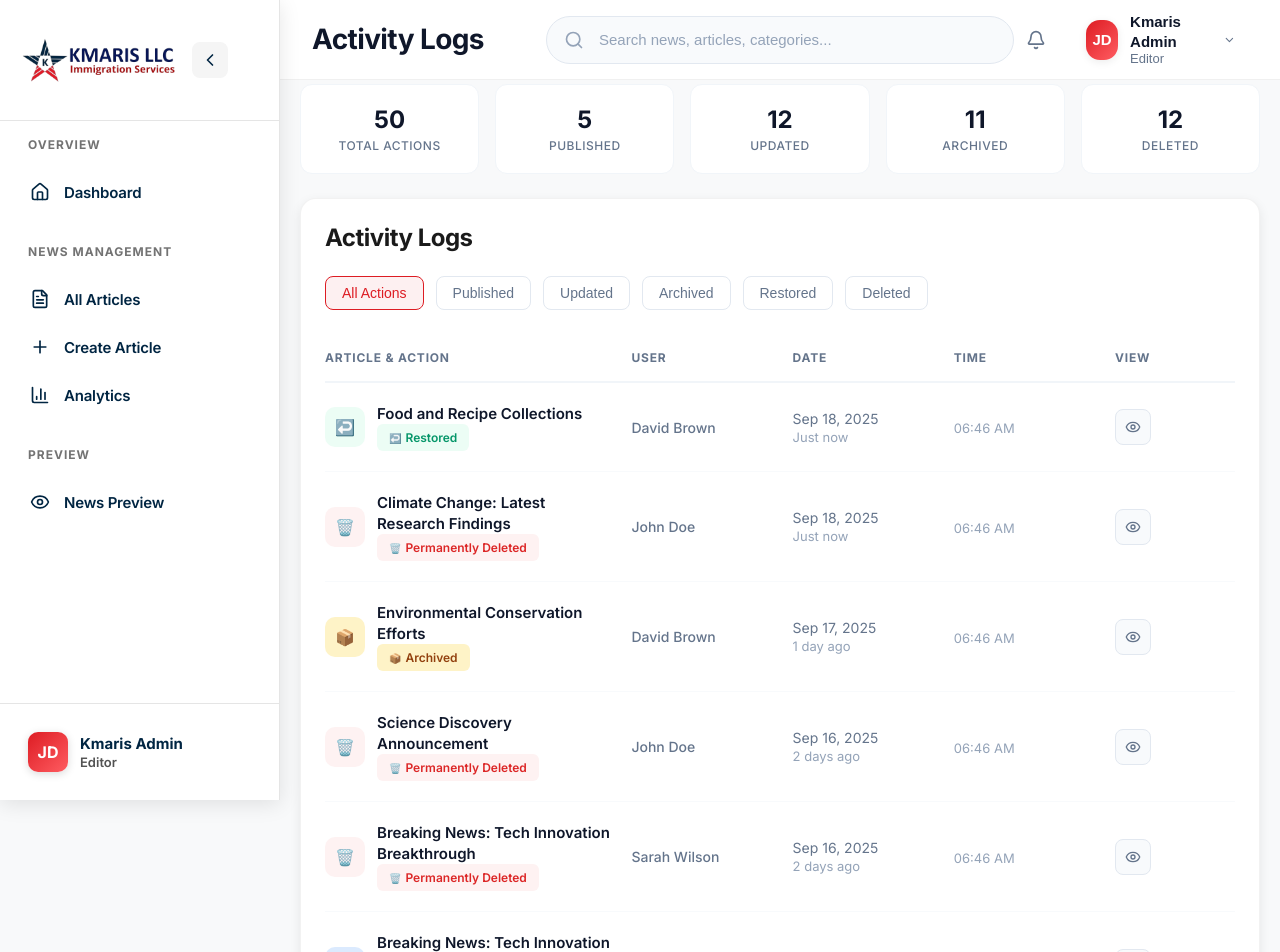
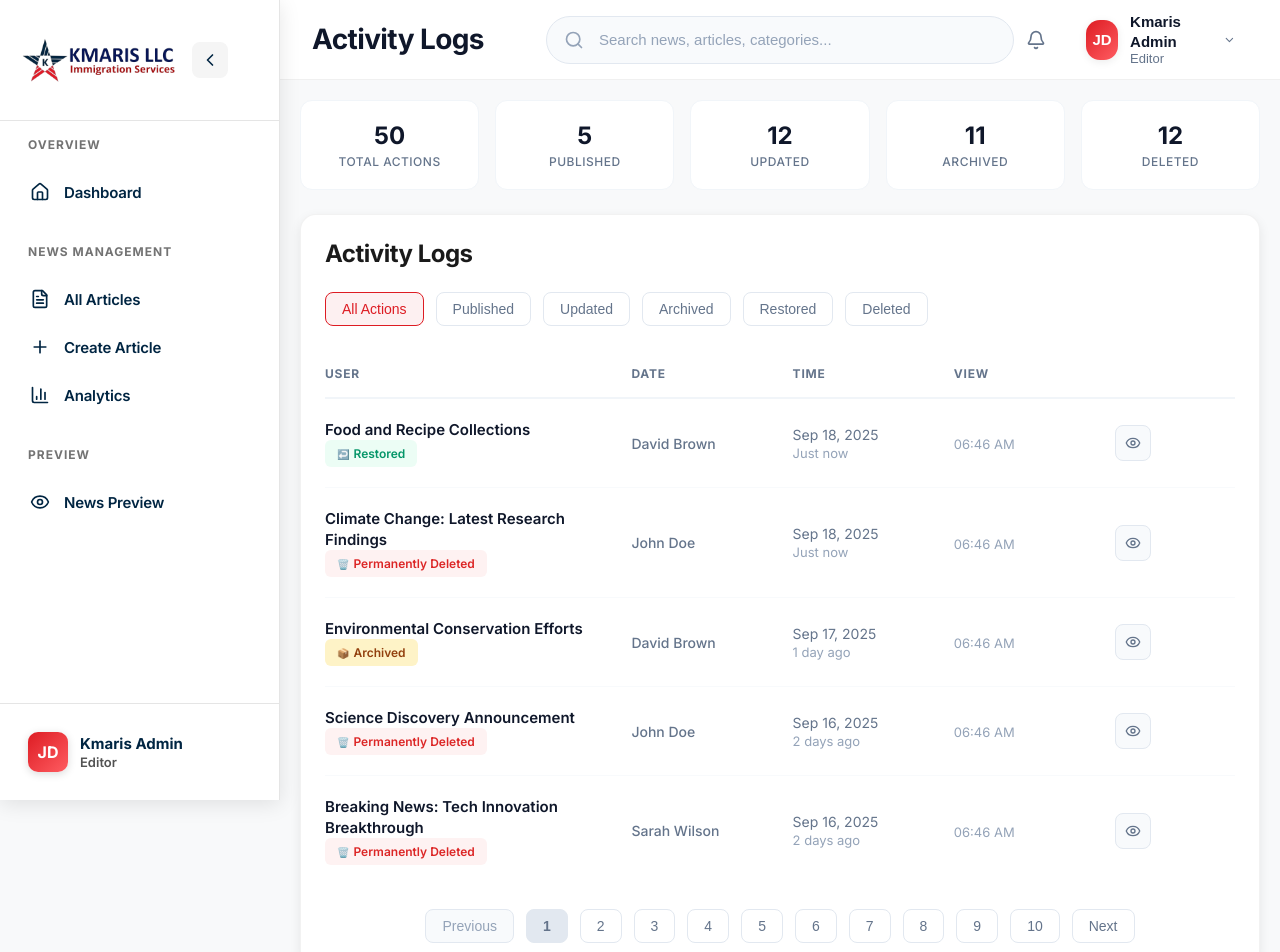
Before and after one commit to Guheil/kmaris-news-dashboard, a Next.js app: page /news-dashboard/logs in a window 1280 px wide. Shown: the top 952 px of the page. Built offline with nearby package versions, Linux system fonts and the light colour scheme; sample sign-in values are in the browser's storage.

Commit message:
style(HeaderNews): adjusted the padding of the web

```diff
--- a/src/app/news-dashboard/create-article/elements.tsx
+++ b/src/app/news-dashboard/create-article/elements.tsx
@@ -13,6 +13,7 @@ export const CreateArticleRoot = styled("div")({
 
 export const MainContent = styled("main")<{
   sidebarOpen: boolean;
+
   isMobile: boolean;
 }>(({ theme, sidebarOpen, isMobile }) => ({
   flex: 1,
--- a/src/app/news-dashboard/logs/Logs.tsx
+++ b/src/app/news-dashboard/logs/Logs.tsx
@@ -179,7 +179,7 @@ export const Logs: FC<LogsProps> = ({
     user: "all",
   });
   const [currentPage, setCurrentPage] = useState(1);
-  const logsPerPage = 10;
+  const logsPerPage = 5;
 
   useEffect(() => {
     const session = getSession();
@@ -472,7 +472,7 @@ export const Logs: FC<LogsProps> = ({
                   {paginatedLogs.length > 0 ? (
                     <>
                       <LogsTableHeader>
-                        <div>Article & Action</div>
+                        {/* <div>Article & Action</div> */}
                         <div>User</div>
                         <div>Date</div>
                         <div>Time</div>
@@ -482,9 +482,9 @@ export const Logs: FC<LogsProps> = ({
                       {paginatedLogs.map((log) => (
                         <LogsTableRow key={log.id}>
                           <LogTitle>
-                            <LogIcon actionType={log.actionType}>
+                            {/* <LogIcon actionType={log.actionType}>
                               {getActionIcon(log.actionType)}
-                            </LogIcon>
+                            </LogIcon> */}
                             <div>
                               <LogTitleText>{log.articleTitle}</LogTitleText>
                               <ActionBadge actionType={log.actionType}>
--- a/src/app/news-dashboard/logs/elements.tsx
+++ b/src/app/news-dashboard/logs/elements.tsx
@@ -7,6 +7,7 @@ import { palette } from "@/theme/pallete";
 export const LogsRoot = styled("div")({
   display: "flex",
   minHeight: "100vh",
+  paddingTop: "1rem",
   backgroundColor: "#F8F9FA",
   position: "relative",
 });
--- a/src/components/HeaderNews/Header.tsx
+++ b/src/components/HeaderNews/Header.tsx
@@ -115,10 +115,6 @@ export function Header({
 
   return (
     <HeaderRoot>
-      <AddressBar>
-        <LocationOnRoundedIcon />
-        <span>5900 Balcones Dr, Austin, Texas 78731, United States</span>
-      </AddressBar>
 
       <Bar>
         <LogoWrap>
--- a/src/components/HeaderNews/base.tsx
+++ b/src/components/HeaderNews/base.tsx
@@ -6,7 +6,7 @@ import { palette } from "@/theme/pallete";
 export const HeaderRoot = styled("header")(({ theme }) => ({
   width: "100%",
   backgroundColor: palette.navy.main,
-  padding: "12px 8px 22px 8px",
+  padding: "2rem",
   display: "flex",
   flexDirection: "column",
   alignItems: "center",
```
